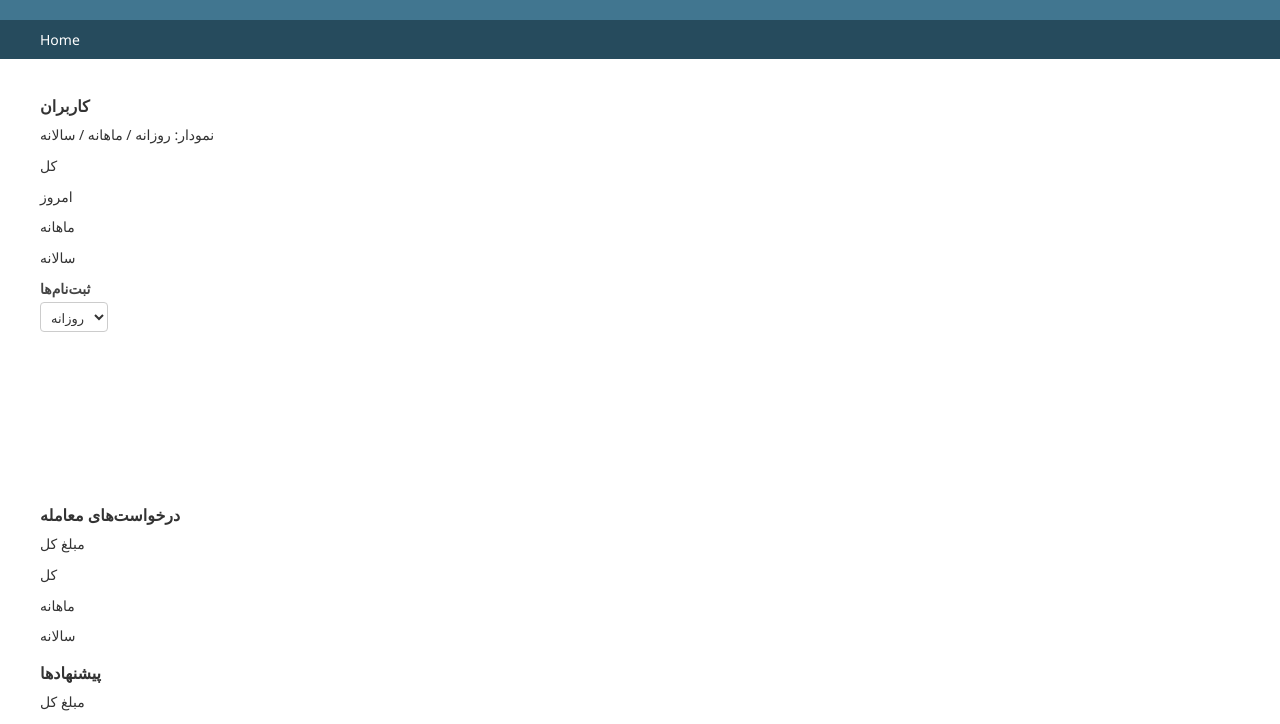
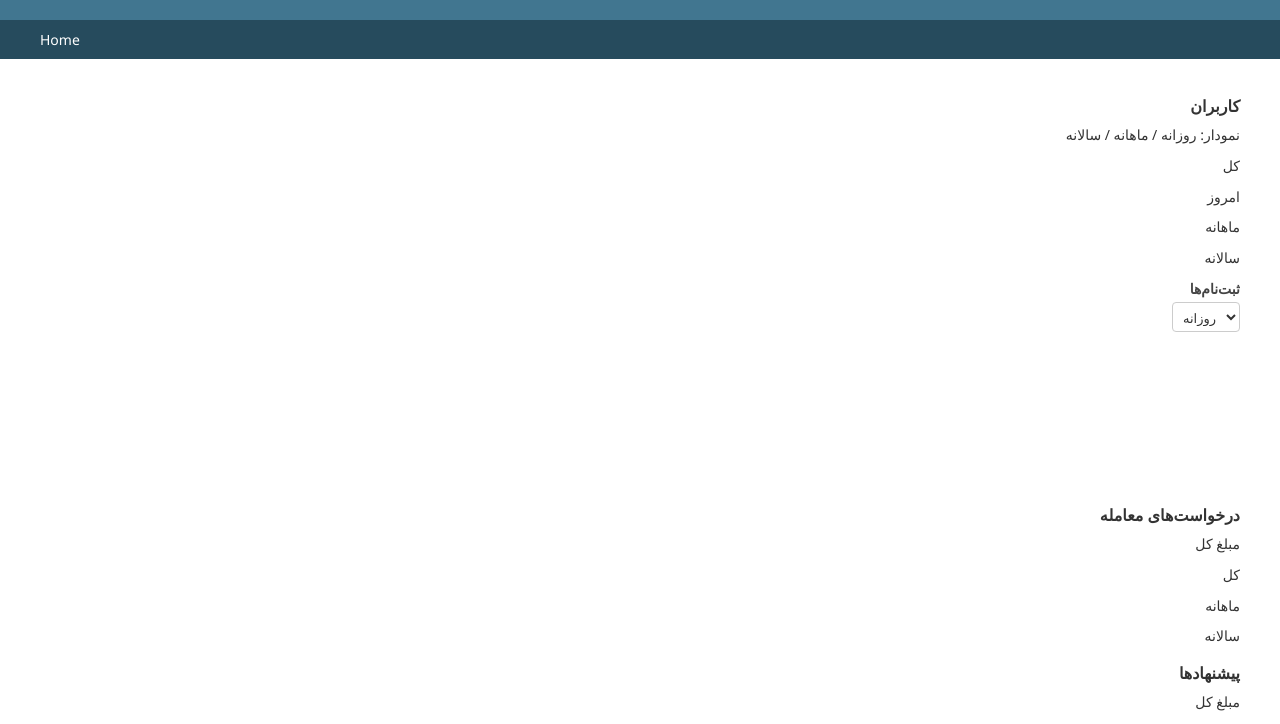
Before and after one commit to fatemearyaie/django_bot, a Django app: template templates/admin/index.html in a window 1280 px wide. Shown: the top 724 px of the page. Run offline with Django 5.2, Linux system fonts and the light colour scheme; the template is opened without the code that fills it, so the values that code supplies are empty; a map, chart or similar area stays blank.

Commit message:
edit html file for admin panel

```diff
--- a/templates/admin/index.html
+++ b/templates/admin/index.html
@@ -2,16 +2,26 @@
 {% load i18n %}
 
 {% block content %}
-<html dir="ltr">
-<div dir="ltr" class="container mx-auto text-right">
+
+<style>
+  .ltr-controls select,
+  .ltr-controls input,
+  .ltr-controls button {
+    direction: ltr !important;
+    text-align: left !important;
+  }
+</style>
+
+{# ✅ اینجا dir رو RTL نگه می‌داریم تا فارسی‌سازی admin خراب نشه #}
+<div dir="rtl" class="container mx-auto text-right">
 
   <!-- USERS: KPI + Chart -->
-<section class="mb-14">
+  <section class="mb-14">
     <div class="mb-3 flex items-end justify-between">
       <h2 class="text-xl font-semibold tracking-tight text-gray-900 dark:text-gray-100">
         {% trans "کاربران" %}
       </h2>
-<p class="text-sm text-gray-700 dark:text-gray-300 mb-1">
+      <p class="text-sm text-gray-700 dark:text-gray-300 mb-1">
         {% trans "نمودار: روزانه / ماهانه / سالانه" %}
       </p>
     </div>
@@ -64,12 +74,15 @@
       <!-- RIGHT: chart -->
       <div class="rounded-2xl border border-gray-200/80 dark:border-gray-700/80 bg-white dark:bg-gray-900 shadow-sm md:col-span-4">
         <div class="p-5">
-          <div class="flex items-center justify-between gap-3">
-            <h3 class="text-lg font-semibold text-gray-900 dark:text-gray-100">
+
+          {# ✅ فقط کنترل‌ها LTR شوند (select و دکمه‌ها) #}
+          <div class="flex items-center justify-between gap-3 ltr-controls">
+            <h3 class="text-lg font-semibold text-gray-900 dark:text-gray-100" dir="rtl">
               {% trans "ثبت‌نام‌ها" %}
             </h3>
 
             <select id="usersGranularity"
+                    dir="ltr"
                     class="rounded-lg border border-gray-300 dark:border-gray-700 bg-white dark:bg-gray-900 px-3 py-1.5 text-sm text-gray-900 dark:text-gray-100">
               <option value="daily">{% trans "روزانه" %}</option>
               <option value="monthly">{% trans "ماهانه" %}</option>
@@ -77,9 +90,10 @@
             </select>
           </div>
 
-          <div class="mt-4 h-24">
+          <div class="mt-4 h-[56px]">
             <canvas id="usersRegistrationsChart" class="w-full h-full"></canvas>
           </div>
+
         </div>
       </div>
 
@@ -88,7 +102,7 @@
 
 
   <!-- REQUEST + OFFER -->
-<section class="mb-14">
+  <section class="mb-14">
     <div class="grid grid-cols-1 md:grid-cols-2 gap-6">
 
       <!-- TRADE REQUESTS -->
@@ -198,7 +212,7 @@
   </section>
 
 </div>
-</html>
+
 <script>
   const rawSeries = `{{ charts.users_series|default_if_none:''|safe }}`.trim();
   let usersSeries;
@@ -253,7 +267,9 @@
 
     usersChart.data.labels = usersSeries[currentMode].labels;
     usersChart.data.datasets[0].data = usersSeries[currentMode].values;
-    usersChart.data.datasets[0].pointRadius = 3;
+
+    usersChart.data.datasets[0].pointRadius = currentMode === 'daily' ? 1 : 2;
+
     usersChart.options.scales.x.ticks.maxTicksLimit = currentMode === 'daily' ? 12 : 10;
 
     usersChart.update();
```
